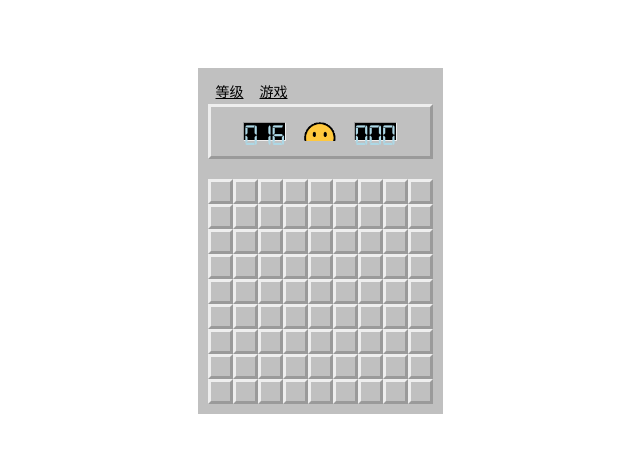
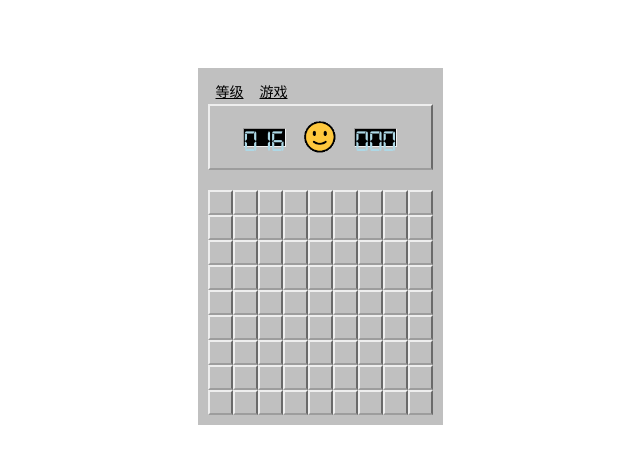
Before and after one commit to zhongyangxun/mine-sweeper, a React (Create React App) app: page / in a window 1280 px wide. Shown: the top 464 px of the page, without its empty margins (320-960 px from the left). Built offline with nearby package versions, Linux system fonts and the light colour scheme.

Commit message:
:lipstick: Change style for Firefox

```diff
--- a/src/App.js
+++ b/src/App.js
@@ -20,7 +20,7 @@ function App() {
             <MenuItemGrade />
             <MenuItemGame />
           </div>
-          <div className="status">
+          <div className="status border">
             <MineCounter />
             <GameResult />
             <TimeBoard />
--- a/src/App.scss
+++ b/src/App.scss
@@ -24,12 +24,19 @@ body {
     display: flex;
     background-color: inherit;
     justify-content: space-evenly;
+    align-items: center;
     padding: 15px;
-    border: 3px outset;
     margin-bottom: 20px;
   }
 
   .menu {
     display: flex;
   }
+
+  .border {
+    border: 2px outset;
+    border-top-color: #eee;
+    border-right-color: #bebebe;
+    border-bottom-color: #f1f1f1;
+  }
 }
--- a/src/components/game-result/index.scss
+++ b/src/components/game-result/index.scss
@@ -1,6 +1,7 @@
 .game-result {
   background-size: 100%;
   width: 32px;
+  height: 32px;
 
   @each $status in ('normal', 'wait', 'fail', 'win') {
     &.game-result-#{$status} {
--- a/src/components/square/index.js
+++ b/src/components/square/index.js
@@ -22,7 +22,7 @@ function Square(props) {
 
   return (
     <div
-      className={`square ${computedClasses.markType} ${computedClasses.openClass}` }
+      className={`square border ${computedClasses.markType} ${computedClasses.openClass}` }
       onClick={() => { props.onSquareClick() }}
       onContextMenu={(e) => { props.onSquareContextMenu(e) }}
     >
--- a/src/components/square/index.scss
+++ b/src/components/square/index.scss
@@ -1,6 +1,5 @@
 .square {
   background-color: #C0C0C0;
-  border: 3px outset;
   display: flex;
 
   @each $mark in (flag, question) {
@@ -12,7 +11,10 @@
 
   &.open {
     background-image: none;
-    border: 2px inset;
+    border: 1px inset;
+    border-top-color: #bebebe;
+    border-right-color: #eee;
+    border-left-color: #eee;
   }
 
   .mine-mark {
```
Also changed, not shown: 12 other files (tests, documents, lock files or other folders).
